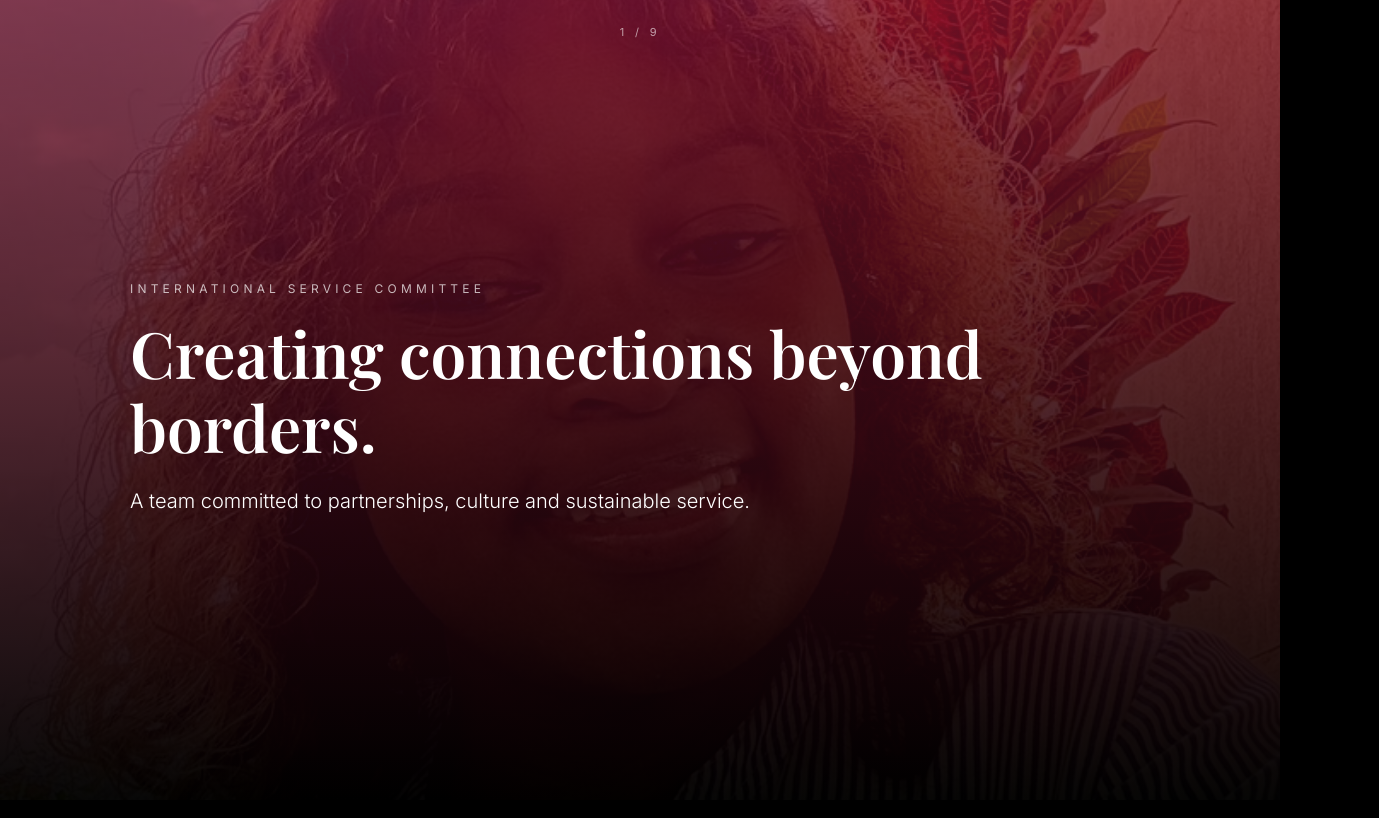
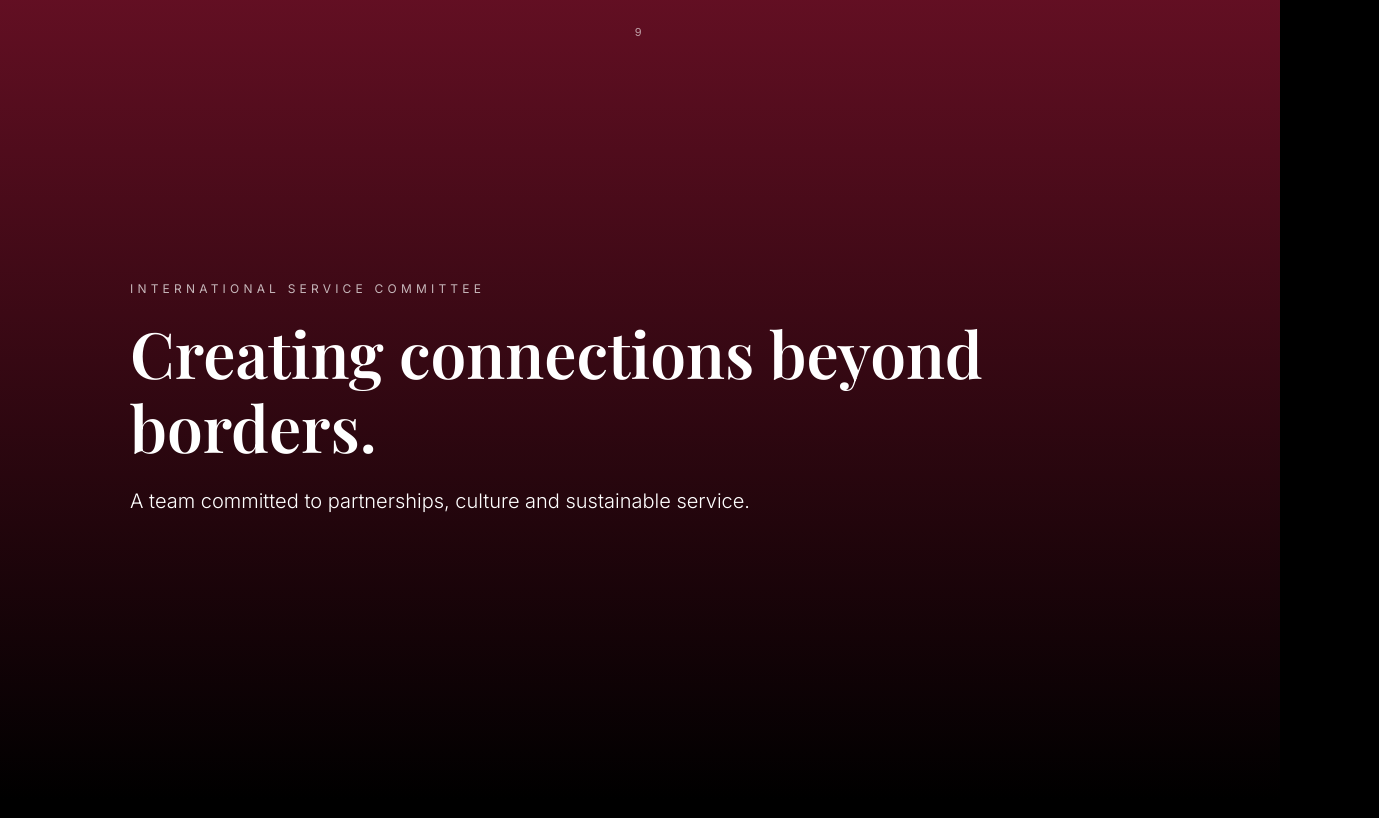
Before and after one commit to Ghvicc/International-Service-Kikuyu, a plain HTML site: page index.html in a window 1280 px wide. Shown: the whole page, 1379 px wide, since content can reach past the window. Drawn offline with nearby package versions, Linux system fonts and the light colour scheme.

Commit message:
Comment out background <img> tags so backgrounds can be reactivated later

```diff
--- a/index.html
+++ b/index.html
@@ -476,7 +476,7 @@ ROTARACT CLUB OF KIKUYU
 <div class="scene active">
 
 
-<img src="https://raw.githubusercontent.com/Ghvicc/International-Service-Kikuyu/main/victor/attachments/2.png">
+<!-- <img src="https://raw.githubusercontent.com/Ghvicc/International-Service-Kikuyu/main/victor/attachments/2.png"> -->
 
 
 <div class="overlay"></div>
@@ -512,7 +512,7 @@ culture and sustainable service.
 
 <div class="scene">
 
-<img src="https://raw.githubusercontent.com/Ghvicc/International-Service-Kikuyu/main/victor/attachments/2.png">
+<!-- <img src="https://raw.githubusercontent.com/Ghvicc/International-Service-Kikuyu/main/victor/attachments/2.png"> -->
 
 <div class="overlay"></div>
 
@@ -549,7 +549,7 @@ Serving communities.
 
 <div class="scene">
 
-<img src="https://raw.githubusercontent.com/Ghvicc/International-Service-Kikuyu/main/victor/attachments/2.png">
+<!-- <img src="https://raw.githubusercontent.com/Ghvicc/International-Service-Kikuyu/main/victor/attachments/2.png"> -->
 
 <div class="overlay"></div>
 
@@ -610,7 +610,7 @@ Strategic leadership of the committee.
 
 <div class="scene">
 
-<img src="https://raw.githubusercontent.com/Ghvicc/International-Service-Kikuyu/main/victor/attachments/2.png">
+<!-- <img src="https://raw.githubusercontent.com/Ghvicc/International-Service-Kikuyu/main/victor/attachments/2.png"> -->
 
 <div class="overlay"></div>
 
@@ -670,7 +670,7 @@ Strengthening connections within Kenya.
 
 <div class="scene">
 
-<img src="https://raw.githubusercontent.com/Ghvicc/International-Service-Kikuyu/main/victor/attachments/2.png">
+<!-- <img src="https://raw.githubusercontent.com/Ghvicc/International-Service-Kikuyu/main/victor/attachments/2.png"> -->
 
 <div class="overlay"></div>
 
@@ -727,7 +727,7 @@ Connecting the world through collaboration.
 
 <div class="scene">
 
-<img src="https://raw.githubusercontent.com/Ghvicc/International-Service-Kikuyu/main/victor/attachments/2.png">
+<!-- <img src="https://raw.githubusercontent.com/Ghvicc/International-Service-Kikuyu/main/victor/attachments/2.png"> -->
 
 <div class="overlay"></div>
 
@@ -785,7 +785,7 @@ Celebrating diversity and friendship.
 
 <div class="scene">
 
-<img src="https://raw.githubusercontent.com/Ghvicc/International-Service-Kikuyu/main/victor/attachments/2.png">
+<!-- <img src="https://raw.githubusercontent.com/Ghvicc/International-Service-Kikuyu/main/victor/attachments/2.png"> -->
 
 <div class="overlay"></div>
 
@@ -846,7 +846,7 @@ Keeping partnerships connected.
 
 <div class="scene">
 
-<img src="https://raw.githubusercontent.com/Ghvicc/International-Service-Kikuyu/main/victor/attachments/2.png">
+<!-- <img src="https://raw.githubusercontent.com/Ghvicc/International-Service-Kikuyu/main/victor/attachments/2.png"> -->
 
 <div class="overlay"></div>
 
@@ -907,7 +907,7 @@ Turning activities into measurable impact.
 
 <div class="scene">
 
-<img src="https://raw.githubusercontent.com/Ghvicc/International-Service-Kikuyu/main/victor/attachments/2.png">
+<!-- <img src="https://raw.githubusercontent.com/Ghvicc/International-Service-Kikuyu/main/victor/attachments/2.png"> -->
 
 <div class="overlay"></div>
 
@@ -959,8 +959,6 @@ Creating solutions that last.
 
 </div>
 
-</div>
-
 
 </div>
 
@@ -1000,23 +998,21 @@ function nextScene() {
 }
 
 function updateProgress() {
-  progress.textContent = `${currentScene + 1} / ${scenes.length}`;
+  progress.textContent = `${document.querySelectorAll('.scene').length > 0 ? document.querySelectorAll('.scene').length : ''}`;
 }
 
-function autoPlay() {
-  setInterval(nextScene, SCENE_DURATION);
-}
+let sceneInterval = setInterval(nextScene, SCENE_DURATION);
 
-document.addEventListener('keydown', (e) => {
-  if (e.key === 'ArrowRight') nextScene();
-  if (e.key === 'ArrowLeft') showScene((currentScene - 1 + scenes.length) % scenes.length);
+// Pause on hover
+[...document.querySelectorAll('.scene')].forEach((scene) => {
+  scene.addEventListener('mouseenter', () => clearInterval(sceneInterval));
+  scene.addEventListener('mouseleave', () => sceneInterval = setInterval(nextScene, SCENE_DURATION));
 });
 
+// Init
 updateProgress();
-autoPlay();
 
 </script>
 
 </body>
-
 </html>
```
